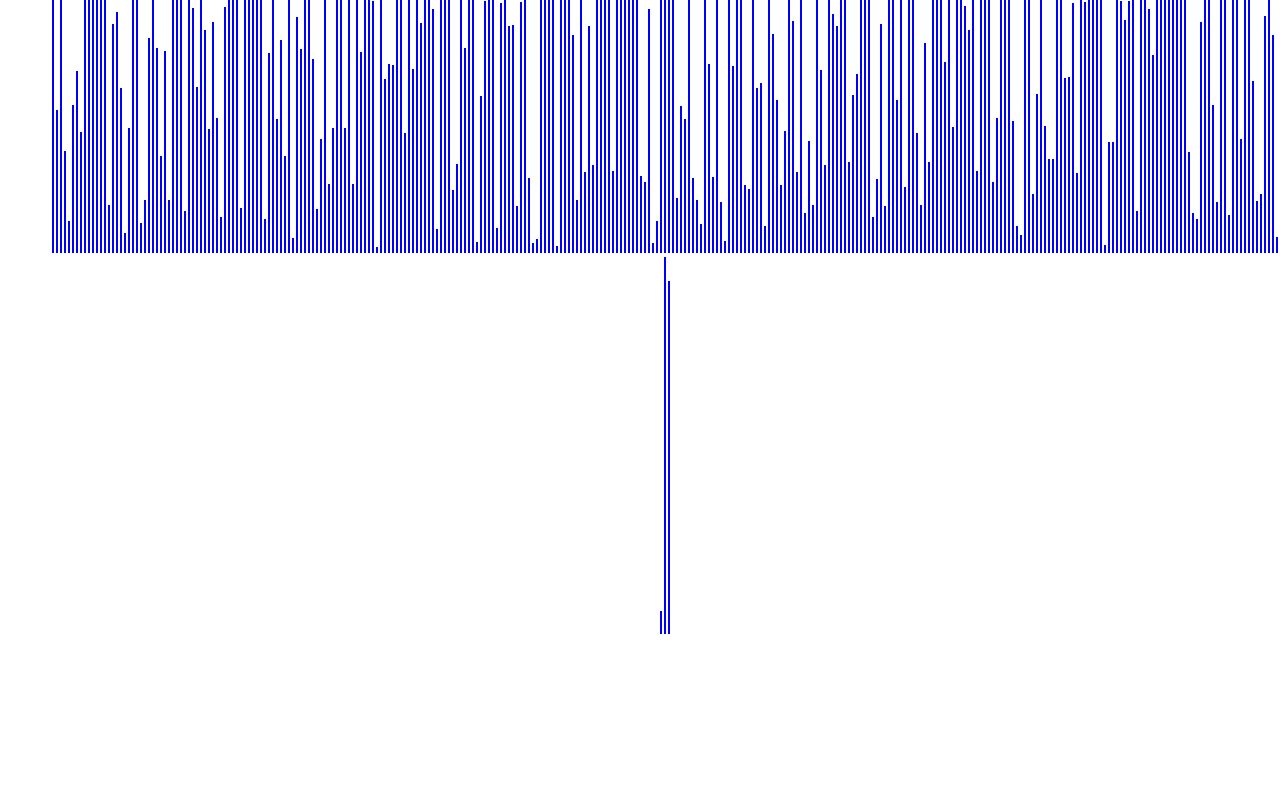
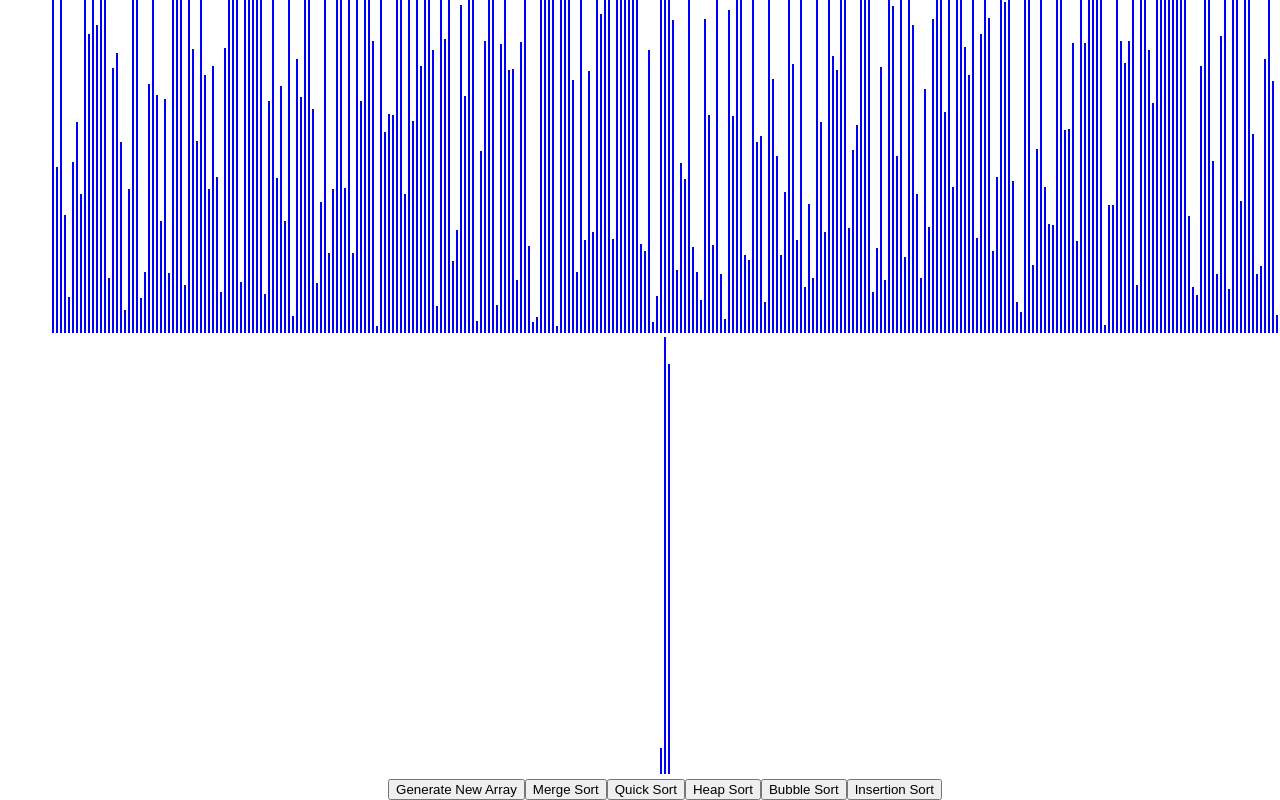
Before and after one commit to g-micah/ArraySorter, a React (Create React App) app: page / in a window 1280 px wide. Shown: the part 247-1047 px from the top of the page. Before the commit the page ends 885 px from the top, so only its background shows below. Built offline with nearby package versions, Linux system fonts and the light colour scheme.

Commit message:
Add buttons for sorts and test merge sort

```diff
--- a/src/SortingVisualizer/SortingVisualizer.jsx
+++ b/src/SortingVisualizer/SortingVisualizer.jsx
@@ -1,4 +1,5 @@
 import React from 'react';
+import * as sortingAlgorithms from '../sortingAlgorithms/sortingAlgorithms.js';
 import './SortingVisualizer.css';
 
 export default class SortingVisualizer extends React.Component {
@@ -17,9 +18,38 @@ export default class SortingVisualizer extends React.Component {
     resetArray() {
         const array = [];
         for (let i = 0; i < 310; i++) {
-            array.push(randomIntFromInterval(5, 500));
+            array.push(randomIntFromInterval(5, 580));
         }
         this.setState({array});
+    }
+
+    mergeSort(){
+        const sortedArray = sortingAlgorithms.mergeSort(this.state.array);
+
+
+
+        const javaScriptSortedArray = this.state.array.slice().sort((a,b) => a - b);
+        console.log(arraysAreEqual(javaScriptSortedArray, sortedArray));
+    }
+
+    quickSort(){
+
+    }
+
+    heapSort(){
+
+    }
+
+    bubbleSort(){
+
+    }
+
+    insertionSort(){
+
+    }
+
+    testSortingAlgorithm(){
+
     }
 
     render() {
@@ -34,6 +64,13 @@ export default class SortingVisualizer extends React.Component {
                         style={{height: `${value}px`}}>
                     </div>
                 ))}
+                <br />
+                <button onClick={() => this.resetArray()}>Generate New Array</button>
+                <button onClick={() => this.mergeSort()}>Merge Sort</button>
+                <button onClick={() => this.quickSort()}>Quick Sort</button>
+                <button onClick={() => this.heapSort()}>Heap Sort</button>
+                <button onClick={() => this.bubbleSort()}>Bubble Sort</button>
+                <button onClick={() => this.insertionSort()}>Insertion Sort</button>
 
 
             </div>
@@ -44,3 +81,14 @@ export default class SortingVisualizer extends React.Component {
 function randomIntFromInterval(min, max) {
     return Math.floor(Math.random() * (max - min + 1) + min);
 }
+
+function arraysAreEqual(arrayOne, arrayTwo) {
+    if (arrayOne.length !== arrayTwo.length) return false;
+    for (let i = 0; i < arrayOne.length; i++) {
+        if (arrayOne[i] !== arrayTwo[i]){
+            return false;
+        }
+
+    }
+    return true;
+}
```
